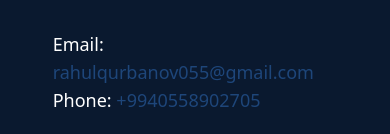
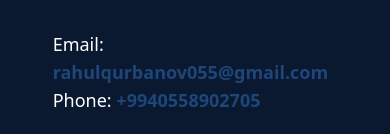
Before and after one commit to RahulQurbanov/Portfolio, a React (Vite) app: page / in a window 390 px wide. Shown: the part 5193-5327 px from the top of the page. Built offline with nearby package versions, Linux system fonts and the light colour scheme; the HTML template or start-up script is replaced by a standard one.

Commit message:
Changes email and phone

```diff
--- a/src/components/Footer.jsx
+++ b/src/components/Footer.jsx
@@ -4,8 +4,8 @@
         <div className="w-[73%] m-auto pt-[75px]">
             <h1 className="text-white text-3xl font-bold">Contact Info :</h1>
             <div className="text-white text-lg mt-[25px]">
-                <p>Email: <span className="text-[#1e467a]">rahulqurbanov055@gmail.com</span></p>
-                <p>Phone: <span className="text-[#1e467a]">+9940558902705</span></p>
+                <p>Email: <span className="text-[#1e467a] font-bold">rahulqurbanov055@gmail.com</span></p>
+                <p>Phone: <span className="text-[#1e467a] font-bold">+9940558902705</span></p>
             </div>
             <div className="flex gap-1 items-center mt-[20px]">
                <a href="https://github.com/RahulQurbanov?tab=overview&from=2025-04-01&to=2025-04-21"><img src="src/assets/img/github.svg" className="w-[40px] h-[30px] cursor-pointer"/></a>
```
